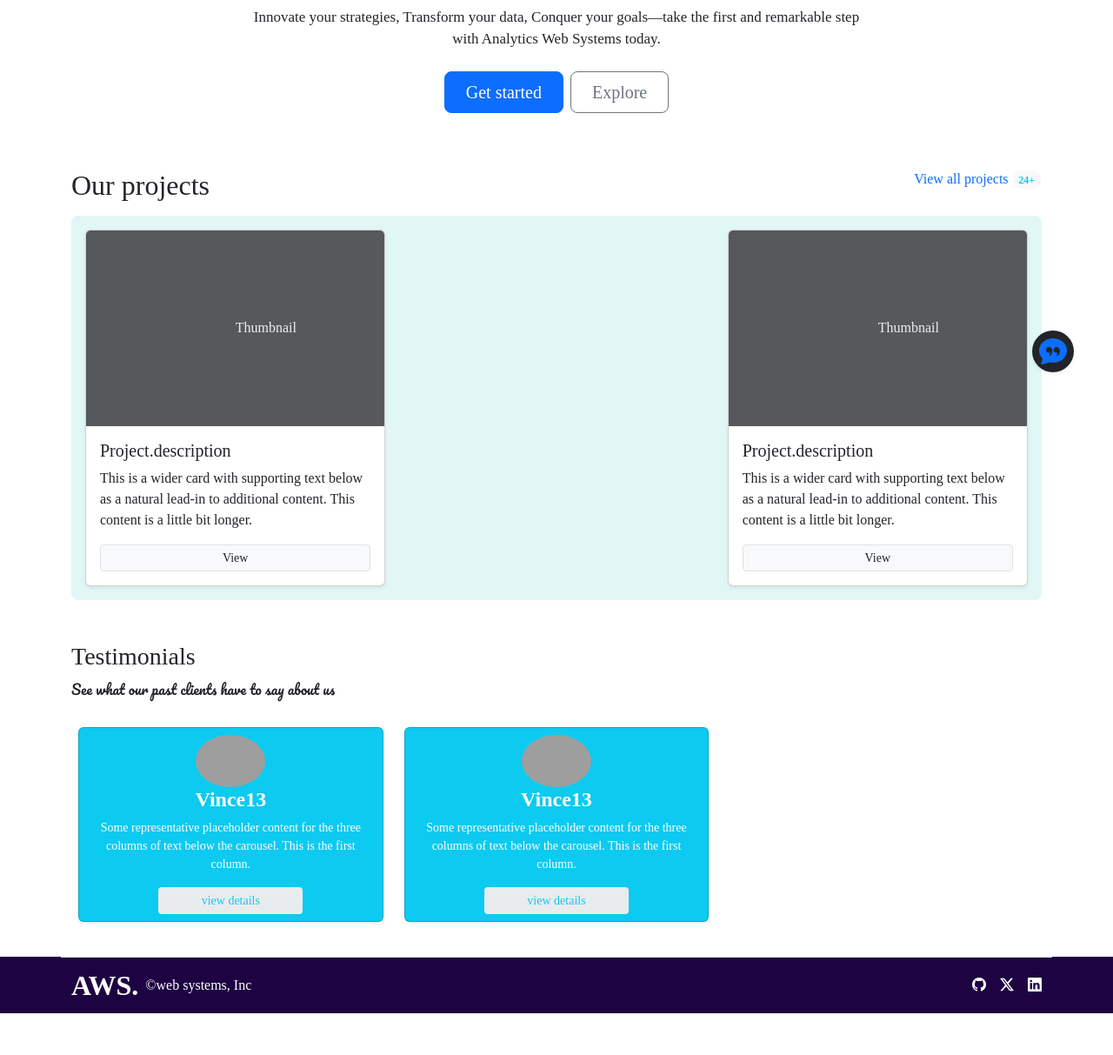
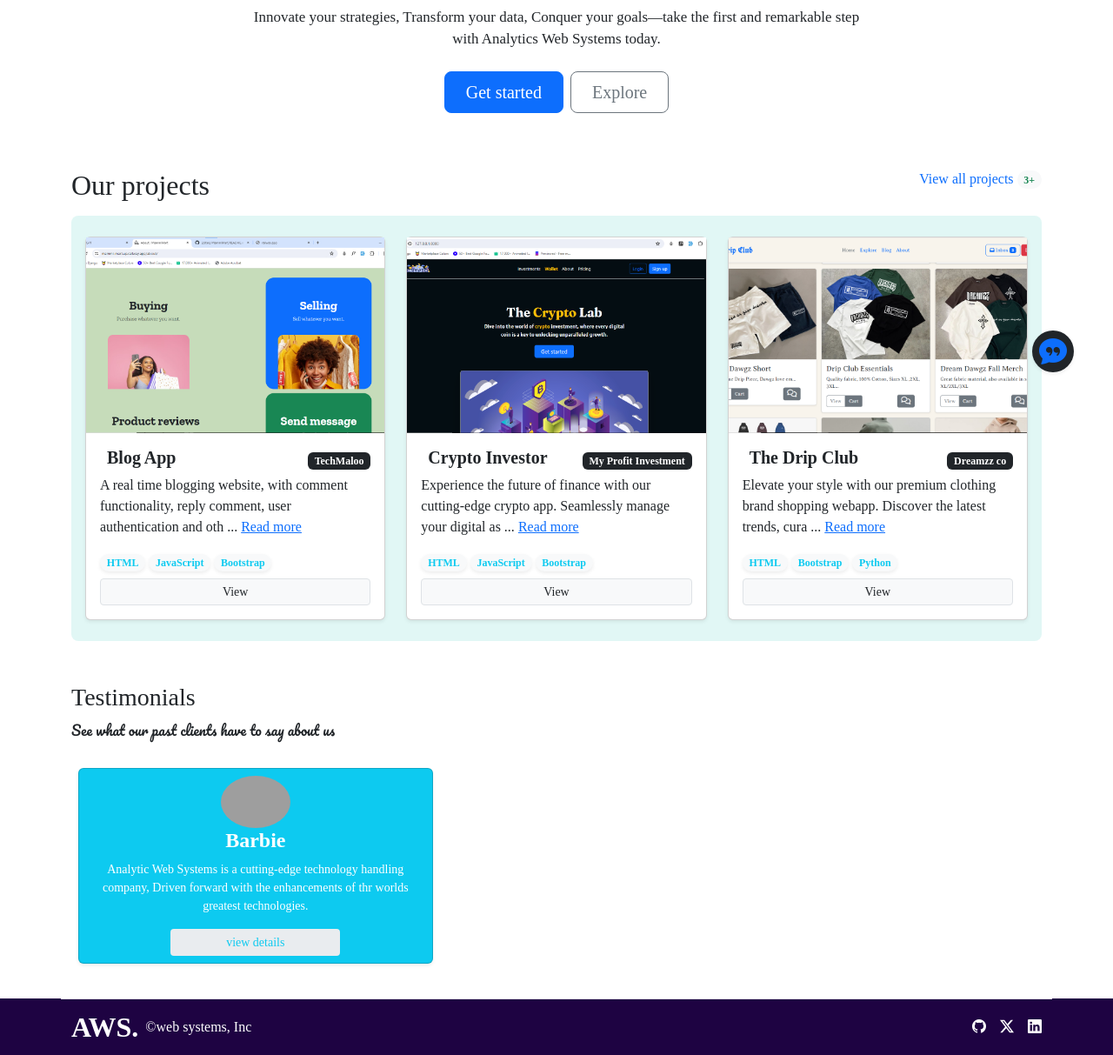
Before and after one commit to AnalyticsWebSystems/AWSL, a Django app: page / in a window 1280 px wide. Shown: the part 327-1540 px from the top of the page at 87% size. Before the commit the page ends 1492 px from the top, so only its background shows below. Run offline with Django 5.2, Linux system fonts and the light colour scheme; data comes from the database, SQL or seed files in the repository; both versions use the stored data as it was after the commit; some web fonts are replaced; grey boxes are pictures that could not be loaded.

Commit message:
made changes

```diff
--- a/WebSystems/urls.py
+++ b/WebSystems/urls.py
@@ -1,6 +1,8 @@
-
 from django.contrib import admin
 from django.urls import path, include
+from django.conf import settings
+
+from django.conf.urls.static import static
 
 urlpatterns = [
     path('admin/', admin.site.urls),
@@ -9,3 +11,6 @@
     path("chat/", include("chat.urls")),
 
 ]
+if settings.DEBUG:
+    urlpatterns += static(settings.MEDIA_URL, document_root=settings.MEDIA_ROOT)
+    urlpatterns += static(settings.STATIC_URL, document_root=settings.STATIC_ROOT)
--- a/app/admin.py
+++ b/app/admin.py
@@ -1,8 +1,9 @@
 from django.contrib import admin
-from .models import Technology, TeamMember, Project, Service
+from .models import Technology, TeamMember, Project, Service, Testimonial
 
 # Register your models here.
 admin.site.register(Technology)
 admin.site.register(TeamMember)
 admin.site.register(Project)
 admin.site.register(Service)
+admin.site.register(Testimonial)
--- a/app/models.py
+++ b/app/models.py
@@ -1,4 +1,5 @@
 from django.db import models
+from userauths.models import User
 
 
 class Technology(models.Model):
@@ -42,3 +43,11 @@
 
     def __str__(self):
         return self.name
+
+
+class Testimonial(models.Model):
+    user = models.ForeignKey(User, on_delete=models.CASCADE, null=True)
+    content = models.TextField(null=True)
+
+    def __str__(self):
+        return self.user.username
--- a/app/views.py
+++ b/app/views.py
@@ -1,15 +1,19 @@
 from django.shortcuts import render
-from .models import Project, Technology
+from .models import Project, Technology, Testimonial
 
 
 # Create your views here.
 def index(request):
     projects = Project.objects.all()
+    testimonials = Testimonial.objects.all()
+    project_count = projects.count()
     technologies = Technology.objects.all()
 
     return render(request, "app/index.html", {
         "projects": projects,
         "technologies": technologies,
+        "project_count": project_count,
+        "testimonials": testimonials,
     })
 
 
--- a/templates/app/index.html
+++ b/templates/app/index.html
@@ -6,6 +6,9 @@
 <style>
     .bbg {
           background: #E1F7F5;
+    }
+    #hover {
+        background: black;
     }
 
 </style>
@@ -30,29 +33,44 @@
     </div>
 </div>
 <!--PROJECTS-->
+
 <div class="d-flex justify-content-between mb-2">
     <h2>Our projects</h2>
     <a href="#" class="text-decoration-none">View all projects <span
-            class="badge bg-body-tertiary text-info rounded-pill">24+</span></a>
+            class="badge bg-body-tertiary text-success rounded-pill">{{project_count}}+</span></a>
 
 </div>
+
 <div class="container bbg p-3 rounded-3">
     <div class="row d-flex justify-content-between">
-        <div class="col-md-6 col-lg-4 sm-4">
+        {%for pro in projects%}
+        <div class="col-md-6 my-2 col-lg-4 sm-4">
             <div class="card shadow-sm">
-                <svg class="bd-placeholder-img card-img-top" width="100%" height="225"
-                     xmlns="http://www.w3.org/2000/svg" role="img" aria-label="Placeholder: Thumbnail"
-                     preserveAspectRatio="xMidYMid slice" focusable="false"><title>Placeholder</title>
-                    <rect width="100%" height="100%" fill="#55595c"></rect>
-                    <text x="50%" y="50%" fill="#eceeef" dy=".3em">Thumbnail</text>
-                </svg>
+                <img src="{{pro.image.url}}" class="" width="100%" height="225" alt="" style="object-fit: cover;">
                 <div class="card-body">
-                    <h5 class="card-title">Project.description</h5>
-                    <p class="card-text">This is a wider card with supporting text below as a natural lead-in to
-                        additional content. This content is a little bit longer.</p>
+                    <div class="d-flex align-items-center justify-content-between">
+                        <h5 class="card-title mx-2"><strong>{{pro.title}}</strong></h5>
+
+                        <span class="badge text-bg-dark">{{pro.client}}</span>
+
+                    </div>
+                    {% with words=pro.description|wordcount %}
+                    {% if words > 9 %}
+                    <p class="card-text">
+                        {{ pro.description|slice:":100" }} ... <a href="#">Read more</a>
+                    </p>
+                    {% else %}
+                    <p class="card-text">
+                        {{ pro.description }}
+                    </p>
+                    {% endif %}
+                    {% endwith %}
+                    {%for t in pro.technologies_used.all%}
+                    <span class="badge mb-2 shadow-sm rounded-pill bg-body-tertiary text-info">{{t.name}}</span>
+                    {%endfor%}
                     <div class="d-flex justify-content-between align-items-center">
                         <div class="btn-group w-100">
-                            <button type="button" class="btn border btn-sm bg-body-tertiary">View</button>
+                            <button type="button" id="hover" class="btn border btn-sm bg-body-tertiary">View</button>
                             <!--                            <button type="button" class="btn btn-sm btn-outline-secondary">Edit</button>-->
                         </div>
                         <!--                        <small class="text-body-secondary">9 mins</small>-->
@@ -60,28 +78,29 @@
                 </div>
             </div>
         </div>
-        <div class="col-md-6 col-lg-4 sm-4">
-            <div class="card shadow-sm">
-                <svg class="bd-placeholder-img card-img-top" width="100%" height="225"
-                     xmlns="http://www.w3.org/2000/svg" role="img" aria-label="Placeholder: Thumbnail"
-                     preserveAspectRatio="xMidYMid slice" focusable="false"><title>Placeholder</title>
-                    <rect width="100%" height="100%" fill="#55595c"></rect>
-                    <text x="50%" y="50%" fill="#eceeef" dy=".3em">Thumbnail</text>
-                </svg>
-                <div class="card-body">
-                    <h5 class="card-title">Project.description</h5>
-                    <p class="card-text">This is a wider card with supporting text below as a natural lead-in to
-                        additional content. This content is a little bit longer.</p>
-                    <div class="d-flex justify-content-between align-items-center">
-                        <div class="btn-group w-100">
-                            <button type="button" class="btn border btn-sm bg-body-tertiary">View</button>
-                            <!--                            <button type="button" class="btn btn-sm btn-outline-secondary">Edit</button>-->
-                        </div>
-                        <!--                        <small class="text-body-secondary">9 mins</small>-->
-                    </div>
-                </div>
-            </div>
-        </div>
+        {%endfor%}
+        <!--        <div class="col-md-6 col-lg-4 sm-4">-->
+        <!--            <div class="card shadow-sm">-->
+        <!--                <svg class="bd-placeholder-img card-img-top" width="100%" height="225"-->
+        <!--                     xmlns="http://www.w3.org/2000/svg" role="img" aria-label="Placeholder: Thumbnail"-->
+        <!--                     preserveAspectRatio="xMidYMid slice" focusable="false"><title>Placeholder</title>-->
+        <!--                    <rect width="100%" height="100%" fill="#55595c"></rect>-->
+        <!--                    <text x="50%" y="50%" fill="#eceeef" dy=".3em">Thumbnail</text>-->
+        <!--                </svg>-->
+        <!--                <div class="card-body">-->
+        <!--                    <h5 class="card-title">Project.description</h5>-->
+        <!--                    <p class="card-text">This is a wider card with supporting text below as a natural lead-in to-->
+        <!--                        additional content. This content is a little bit longer.</p>-->
+        <!--                    <div class="d-flex justify-content-between align-items-center">-->
+        <!--                        <div class="btn-group w-100">-->
+        <!--                            <button type="button" class="btn border btn-sm bg-body-tertiary">View</button>-->
+        <!--                            &lt;!&ndash;                            <button type="button" class="btn btn-sm btn-outline-secondary">Edit</button>&ndash;&gt;-->
+        <!--                        </div>-->
+        <!--                        &lt;!&ndash;                        <small class="text-body-secondary">9 mins</small>&ndash;&gt;-->
+        <!--                    </div>-->
+        <!--                </div>-->
+        <!--            </div>-->
+        <!--        </div>-->
 
     </div>
 </div><br><br>
@@ -91,17 +110,14 @@
 <p style="font-family: 'Pacifico', serif; " class="fs-6">See what our past clients have to say about us</p>
 <div class="container d-flex justify-content-between p-2 rounded-3">
     <div class="row">
-        <div class="col-lg-4 col-md-6 my-2 text-center">
+        {% for test in testimonials%}
+        <div class="col-lg-6 col-md-6 my-2 text-center">
             <div class="card p-2 text-bg-info shadow-sm text-white">
                 <div class="text-center">
                     <img style="object-fit: cover;" width="80" class="rounded-circle"
                          src="https://i.pinimg.com/564x/d4/2d/9c/d42d9c6ff7455237b43289c8f3ab6b25.jpg" alt="">
-                    <h4 class="fw-normal"><strong>Vince13</strong></h4>
-                    <p style="font-size: 14px;">Some representative placeholder content for the three columns of text
-                        below
-                        the
-                        carousel. This is the first
-                        column.</p>
+                    <h4 class="fw-normal"><strong>{{test.user.username}}</strong></h4>
+                    <p style="font-size: 14px;">{{test.content}}</p>
                     <div class="text-center">
                         <a href="#" class="btn btn-sm w-50 bg-body-secondary text-info">view details</a>
 
@@ -110,26 +126,7 @@
             </div>
 
         </div>
-
-        <div class="col-lg-4 col-md-6 my-2 text-center">
-            <div class="card p-2 text-bg-info shadow-sm text-white">
-                <div class="text-center">
-                    <img style="object-fit: cover;" width="80" class="rounded-circle"
-                         src="https://i.pinimg.com/564x/d4/2d/9c/d42d9c6ff7455237b43289c8f3ab6b25.jpg" alt="">
-                    <h4 class="fw-normal"><strong>Vince13</strong></h4>
-                    <p style="font-size: 14px;">Some representative placeholder content for the three columns of text
-                        below
-                        the
-                        carousel. This is the first
-                        column.</p>
-                    <div class="text-center">
-                        <a href="#" class="btn btn-sm w-50 bg-body-secondary text-info">view details</a>
-
-                    </div>
-                </div>
-            </div>
-
-        </div>
+        {%endfor%}
     </div>
 </div>
 {%endblock%}
```
Also changed, not shown: app/custom_filters.py (added, +13 -0 lines), app/migrations/0002_testimonial.py (added), app/migrations/0003_remove_testimonial_name_testimonial_content_and_more.py (added), db.sqlite3, media/project_images/Crypto.png (added), media/project_images/Screenshot_2024-02-22_091656.png (added), media/project_images/Screenshot_2024-03-04_211940.png (added), media/team_images/9d16172a10dcf37a94a817fb51499622.jpg (added), media/team_images/Merch_63.jpg (added).
